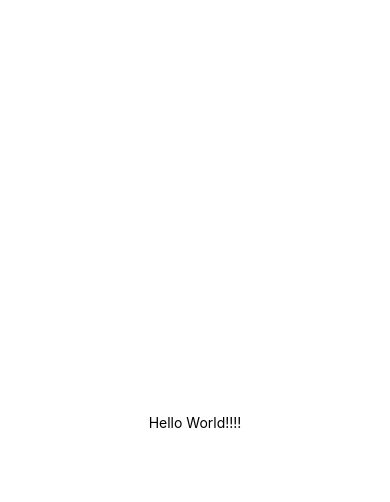
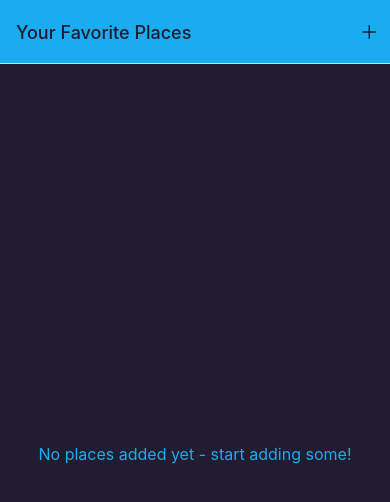
Before and after one commit to DungxLas/-React_Native-Native_Device_Features, a React Native app in the folder Native_Device_Features/: screen / in a window 390 px wide. Shown: the top 502 px of the page. Built offline with nearby package versions, Linux system fonts and the light colour scheme.

Commit message:
27/09/2023

```diff
--- a/Native_Device_Features/App.tsx
+++ b/Native_Device_Features/App.tsx
@@ -1,20 +1,75 @@
-import { StatusBar } from 'expo-status-bar';
-import { StyleSheet, Text, View } from 'react-native';
+import { createNativeStackNavigator } from "@react-navigation/native-stack";
+import { StatusBar } from "expo-status-bar";
+import { StyleSheet, Text, View } from "react-native";
+import { NavigationContainer } from "@react-navigation/native";
+
+import AllPlaces from "./screens/AllPlaces";
+import AddPlace from "./screens/AddPlace";
+import PlaceDetail from "./screens/PlaceDetails";
+import IconButton from "./components/UI/IconButton";
+import { Colors } from "./constants/color";
+
+const Stack = createNativeStackNavigator();
 
 export default function App() {
   return (
-    <View style={styles.container}>
-      <Text>Hello World!!!!</Text>
-      <StatusBar style="auto" />
-    </View>
+    <>
+      <StatusBar style="dark" />
+      <NavigationContainer>
+        <Stack.Navigator
+          screenOptions={{
+            headerStyle: { backgroundColor: Colors.primary500 },
+            headerTintColor: Colors.gray700,
+            contentStyle: { backgroundColor: Colors.gray700 },
+          }}
+        >
+          <Stack.Screen
+            name="All Places"
+            component={AllPlaces}
+            options={({ navigation }) => ({
+              title: "Your Favorite Places",
+              headerRight: ({ tintColor }) => (
+                <IconButton
+                  icon="add"
+                  size={24}
+                  color={tintColor}
+                  onPress={() => navigation.navigate("Add Place")}
+                />
+              ),
+            })}
+          />
+          <Stack.Screen
+            name="Add Place"
+            component={AddPlace}
+            options={({ navigation }) => ({
+              title: "Add a new Place",
+              // headerRight: ({ tintColor }) => (
+              //   <IconButton
+              //     icon="add"
+              //     size={24}
+              //     color={tintColor}
+              //     onPress={() => navigation.navigate("Add Place")}
+              //   />
+              // ),
+              //headerLeft: () => <Text>Back</Text>,
+            })}
+          />
+          <Stack.Screen
+            name="Place Detail"
+            component={PlaceDetail}
+            options={{ title: "Place Detail" }}
+          />
+        </Stack.Navigator>
+      </NavigationContainer>
+    </>
   );
 }
 
 const styles = StyleSheet.create({
   container: {
     flex: 1,
-    backgroundColor: '#fff',
-    alignItems: 'center',
-    justifyContent: 'center',
+    backgroundColor: "#fff",
+    alignItems: "center",
+    justifyContent: "center",
   },
 });
--- /dev/null
+++ b/Native_Device_Features/components/Places/PlaceForm.tsx
@@ -0,0 +1,11 @@
+import { Text, View } from "react-native";
+
+function PlaceForm() {
+  return (
+    <View>
+      <Text>Text Form</Text>
+    </View>
+  );
+}
+
+export default PlaceForm;
--- a/Native_Device_Features/components/Places/PlacesList.tsx
+++ b/Native_Device_Features/components/Places/PlacesList.tsx
@@ -1,8 +1,9 @@
-import { FlatList, StyleSheet, Text, View } from 'react-native';
+import { FlatList, StyleSheet, Text, View } from "react-native";
 
-import PlaceItem from './PlaceItem';
+import PlaceItem from "./PlaceItem";
+import { Colors } from "../../constants/color";
 
-function PlacesList({ places }) {
+function PlacesList({ places }: any) {
   if (!places || places.length === 0) {
     return (
       <View style={styles.fallbackContainer}>
@@ -27,10 +28,11 @@ export default PlacesList;
 const styles = StyleSheet.create({
   fallbackContainer: {
     flex: 1,
-    justifyContent: 'center',
-    alignItems: 'center',
+    justifyContent: "center",
+    alignItems: "center",
   },
   fallbackText: {
     fontSize: 16,
+    color: Colors.primary500,
   },
 });
--- /dev/null
+++ b/Native_Device_Features/components/UI/IconButton.tsx
@@ -0,0 +1,38 @@
+import { Pressable, StyleSheet } from "react-native";
+import { Ionicons } from "@expo/vector-icons";
+
+type IconButtonProps = {
+  icon: any;
+  size: any;
+  color: any;
+  onPress: () => void;
+};
+
+const IconButton: React.FC<IconButtonProps> = ({
+  icon,
+  size,
+  color,
+  onPress,
+}) => {
+  return (
+    <Pressable
+      style={({ pressed }) => [styles.button, pressed && styles.pressed]}
+      onPress={onPress}
+    >
+      <Ionicons name={icon} size={size} color={color} />
+    </Pressable>
+  );
+};
+
+export default IconButton;
+
+const styles = StyleSheet.create({
+  button: {
+    padding: 8,
+    justifyContent: "center",
+    alignItems: "center",
+  },
+  pressed: {
+    opacity: 0.7,
+  },
+});
--- /dev/null
+++ b/Native_Device_Features/constants/color.tsx
@@ -0,0 +1,11 @@
+export const Colors = {
+  primary50: "#cfeffd",
+  primary100: "#a0defb",
+  primary200: "#77cff8",
+  primary400: "#44bdf5",
+  primary500: "#1aacf0",
+  primary700: "#0570c9",
+  primary800: "#003b88",
+  accent500: "#e6b30b",
+  gray700: "#221c30",
+};
--- a/Native_Device_Features/screens/AddPlace.tsx
+++ b/Native_Device_Features/screens/AddPlace.tsx
@@ -0,0 +1,13 @@
+import { View } from "react-native";
+
+import PlaceForm from "../components/Places/PlaceForm";
+
+function AddPlace() {
+  return (
+    <View>
+      <PlaceForm />
+    </View>
+  );
+}
+
+export default AddPlace;
--- a/Native_Device_Features/screens/PlaceDetails.tsx
+++ b/Native_Device_Features/screens/PlaceDetails.tsx
@@ -0,0 +1,11 @@
+import { View, Text } from "react-native";
+
+function PlaceDetail() {
+  return (
+    <View>
+      <Text>hsdfdjkf</Text>
+    </View>
+  );
+}
+
+export default PlaceDetail;
```
Also changed, not shown: Native_Device_Features/components/Places/PlaceItem.tsx (+10 -6 lines), Native_Device_Features/package.json (+6 -2 lines), 1 other file (tests, documents, lock files or other folders).
